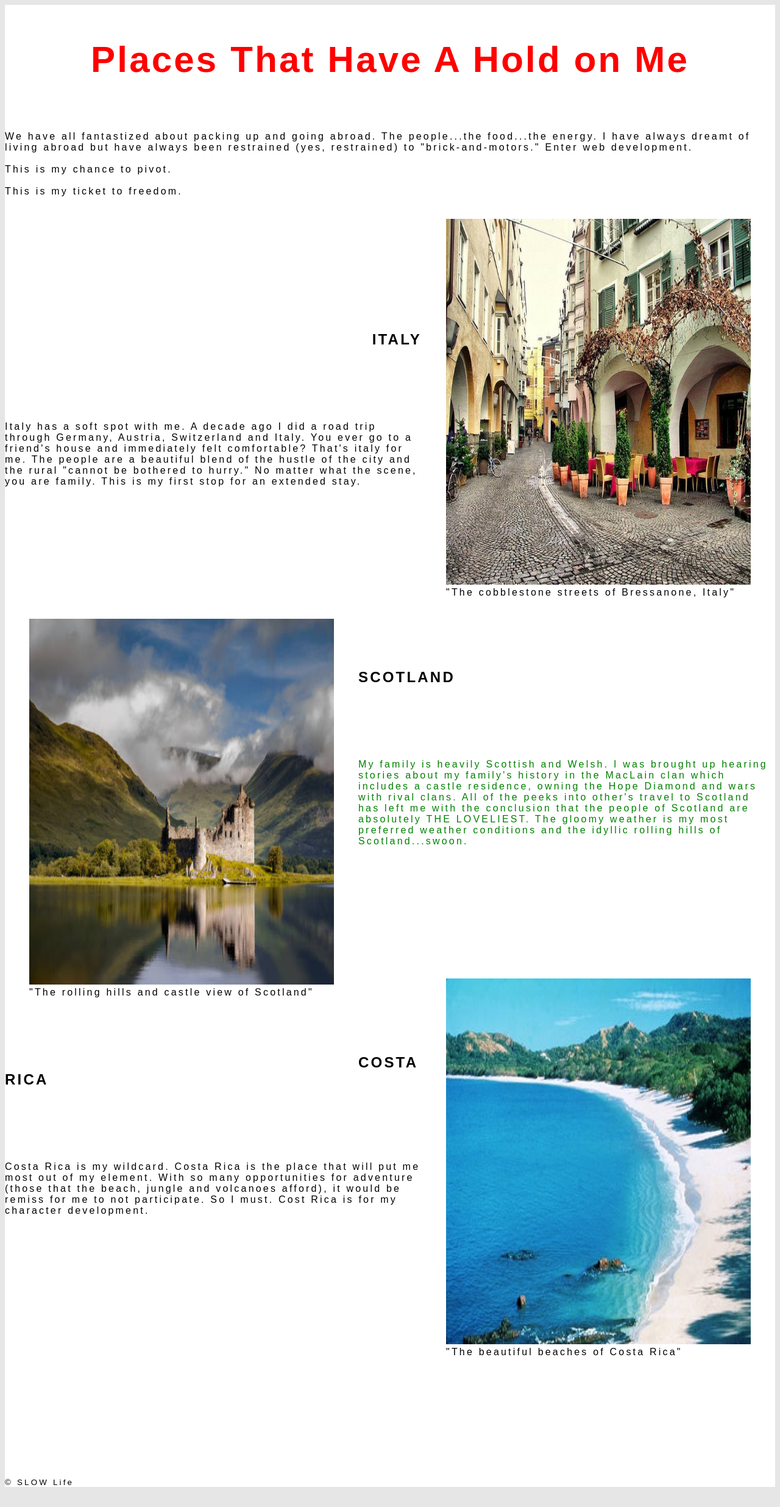
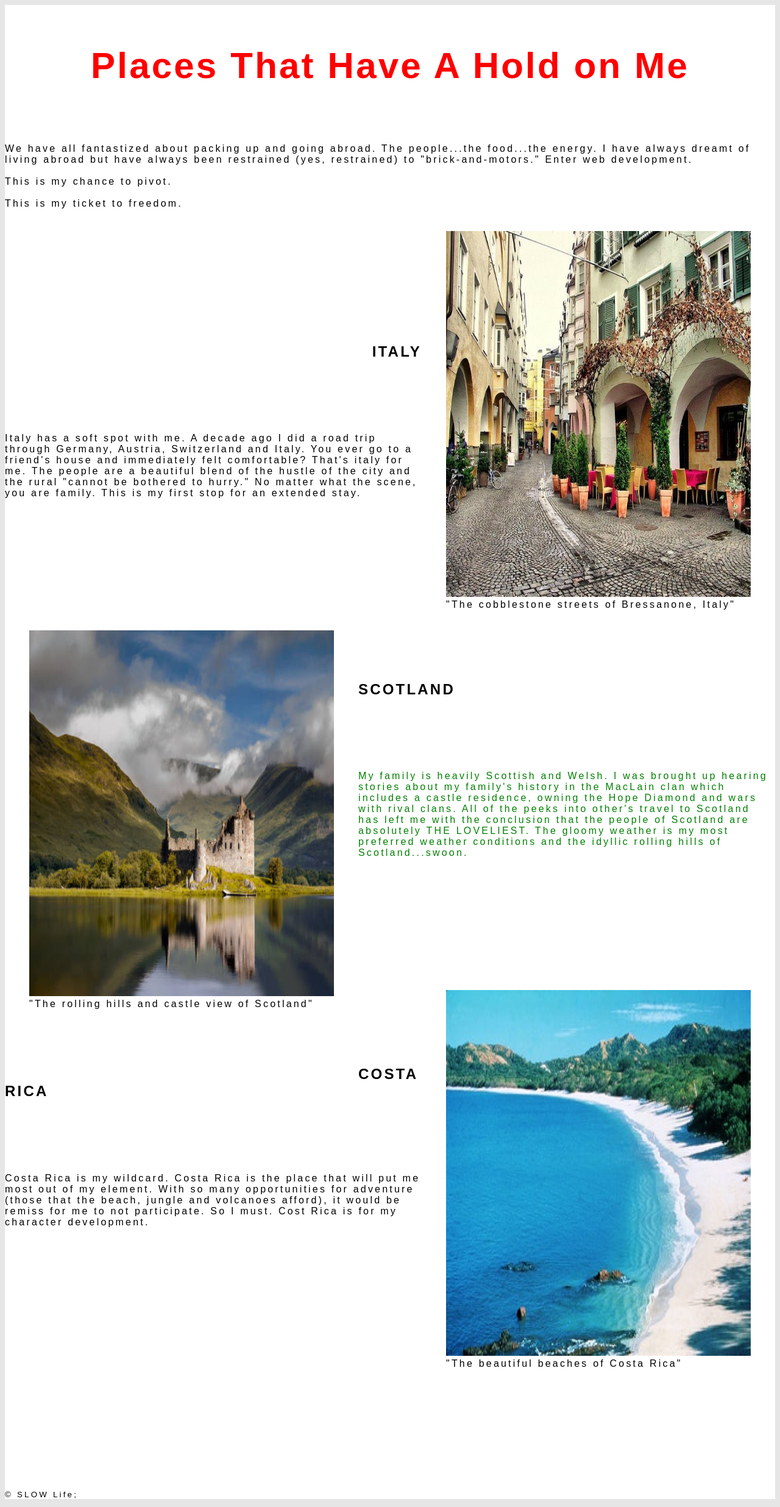
Before and after one commit to St-Louis-Women-March-2022/js-assignment-4-html-me-something-SamWill916, a website: page index.html in a window 1280 px wide. Shown: the whole page at 61% size. Drawn offline with Linux system fonts and the light colour scheme.

Commit message:
added semicolon to htmlelement & added 2 sections

```diff
--- a/index.html
+++ b/index.html
@@ -5,10 +5,13 @@
       <link rel = "stylesheet" type="text/css" href="styles.css">
    </Head>
    <Body>
+      <section>
       <Header id = "mainHeading">
          <h1>Places That Have A Hold on Me</h1>
       </Header>
+   </section>
       <Main>
+         <section>
          <Article>
             <p>We have all fantastized about packing up and going abroad. The people...the food...the energy.
                I have always dreamt of living abroad but have always been restrained (yes, restrained) to "brick-and-motors."
@@ -18,6 +21,7 @@
                <br><br>
                This is my ticket to freedom.
             </p>
+         </section>
 <section>
       <figure class = "imagesOfPlace" id = "italyPic">
       <img src="/Images/portici-bressanone.jpeg" alt="Cobblestone streets of Bressanone, Italy" width="500" height="600">
@@ -55,10 +59,12 @@
       </P>
    </section>
    </Article>
-      <Footer>
-         <P>&copy SLOW Life
+      <section>
+         <Footer>
+         <P>&copy SLOW Life;
          </P>
       </Footer>
+   </section>
    </Main>
    </Body>
 </html>
```
